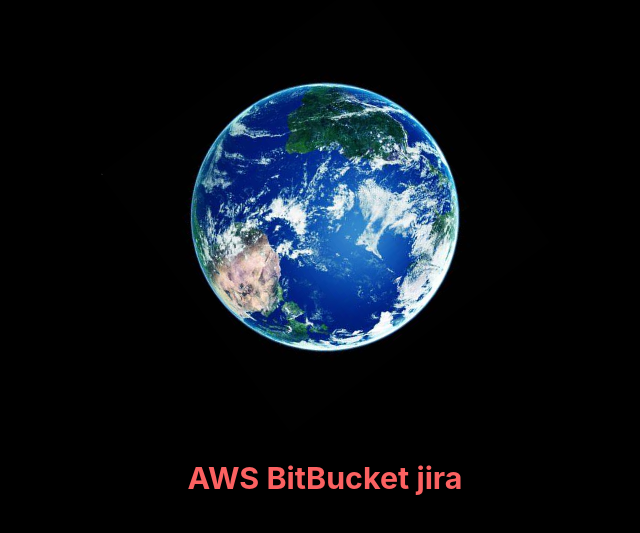
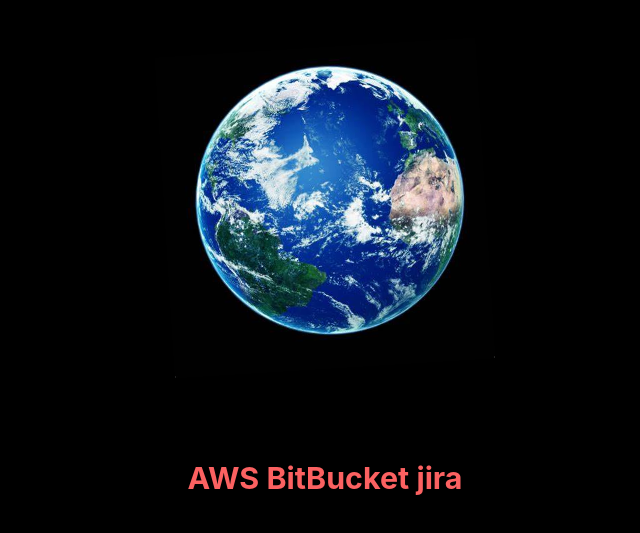
Before and after one commit to 33niteesh/react-demo, a JavaScript app: page / in a window 1280 px wide. Shown: the part 113-646 px from the top of the page, without its empty margins (315-955 px from the left). Built offline with nearby package versions, Linux system fonts and the light colour scheme; the HTML template or start-up script is replaced by a standard one.

Commit message:
Update App.css

```diff
--- a/src/App.css
+++ b/src/App.css
@@ -9,7 +9,7 @@
 
 @media (prefers-reduced-motion: no-preference) {
   .App-logo {
-    animation: App-logo-spin infinite 20s linear;
+    animation: App-logo-spin infinite 2s linear;
   }
 }
 
```
